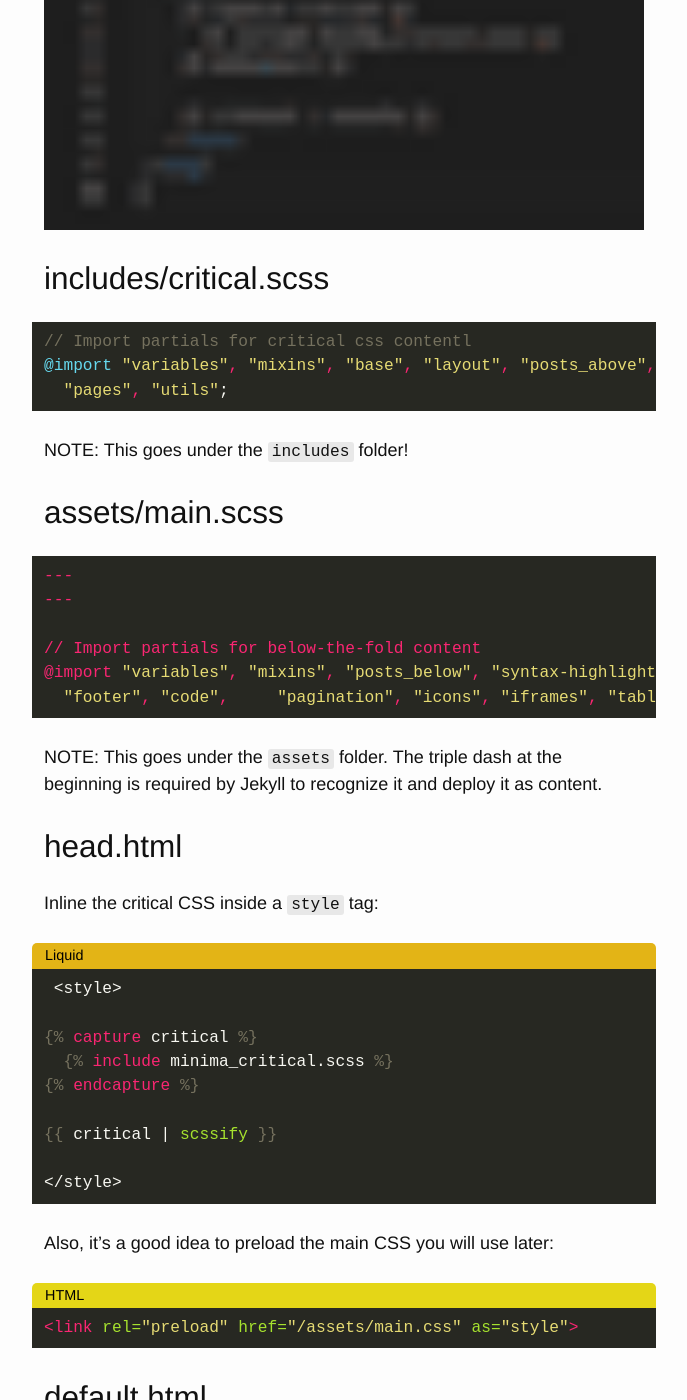
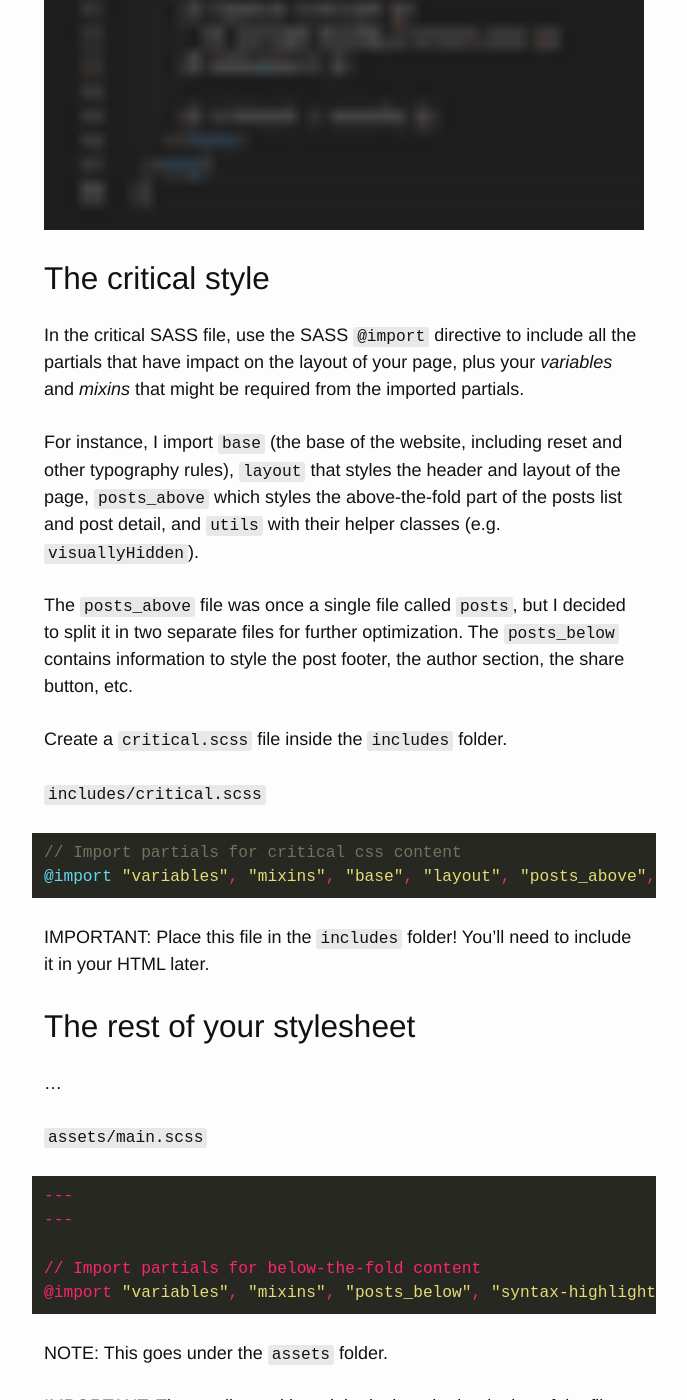
Before and after one commit to verlok/verlok.github.io, a Jekyll site: the page built from _posts/2019-06-17-critical-css-jekyll-sass-github-pages.md, in a window 1280 px wide and 1400 px high, scrolled down 552 px. Shown: the whole window, without its empty margins (296-983 px from the left). Built offline with Jekyll 4.4.1, drawn with Linux system fonts in a browser that asks for light colours; some of the changed text lies outside the part shown.

Commit message:
Improved critical sass post

````diff
--- a/_posts/2019-06-17-critical-css-jekyll-sass-github-pages.md
+++ b/_posts/2019-06-17-critical-css-jekyll-sass-github-pages.md
@@ -11,31 +11,44 @@ image: critical-css-jekyll-sass-github-pages__2x.png
 
 This site is run by Jekyll on GitHub pages and its CSS is build using SASS. Today I decided to boost performance even more inlining the render-blocking "critical" CSS, but I struggled to find an easy way to do it. Here's how I did it.
 
-<img alt="TODO" src="/assets/post-images/critical-css-jekyll-sass-github-pages__ph.png" data-src="/assets/post-images/critical-css-jekyll-sass-github-pages__1x.png" data-srcset="/assets/post-images/critical-css-jekyll-sass-github-pages__1x.png 1x, /assets/post-images/critical-css-jekyll-sass-github-pages__2x.png 2x" class="lazy post-image">
+<img alt="HTML + Jekyll code for critical CSS" src="/assets/post-images/critical-css-jekyll-sass-github-pages__ph.png" data-src="/assets/post-images/critical-css-jekyll-sass-github-pages__1x.png" data-srcset="/assets/post-images/critical-css-jekyll-sass-github-pages__1x.png 1x, /assets/post-images/critical-css-jekyll-sass-github-pages__2x.png 2x" class="lazy post-image">
 
-## includes/critical.scss
+## The critical style
+
+In the critical SASS file, use the SASS `@import` directive to include all the partials that have impact on the layout of your page, plus your _variables_ and _mixins_ that might be required from the imported partials.
+
+For instance, I import `base` (the base of the website, including reset and other typography rules), `layout` that styles the header and layout of the page, `posts_above` which styles the above-the-fold part of the posts list and post detail, and `utils` with their helper classes (e.g. `visuallyHidden`).
+
+The `posts_above` file was once a single file called `posts`, but I decided to split it in two separate files for further optimization. The `posts_below` contains information to style the post footer, the author section, the share button, etc.
+
+Create a `critical.scss` file inside the `includes` folder.
+
+`includes/critical.scss`
 
 ```scss
-// Import partials for critical css contentl
-@import "variables", "mixins", "base", "layout", "posts_above",
-  "pages", "utils";
+// Import partials for critical css content
+@import "variables", "mixins", "base", "layout", "posts_above", "pages", "utils";
 ```
 
-NOTE: This goes under the `includes` folder!
+IMPORTANT: Place this file in the `includes` folder! You'll need to include it in your HTML later.
 
-## assets/main.scss
+## The rest of your stylesheet
+
+...
+
+`assets/main.scss`
 
 ```scss
 ---
 ---
 
 // Import partials for below-the-fold content
-@import "variables", "mixins", "posts_below", "syntax-highlighting",
-  "footer", "code",	"pagination", "icons", "iframes", "tables";
+@import "variables", "mixins", "posts_below", "syntax-highlighting", "footer", "code", "pagination", "icons", "iframes", "tables";
 ```
 
-NOTE: This goes under the `assets` folder. The triple dash at the beginning is required by Jekyll to recognize it and deploy it as content.
+NOTE: This goes under the `assets` folder.
 
+IMPORTANT: The two lines with a triple dash at the beginning of the file are required by Jekyll to recognize and deploy the file as content.
 
 ## head.html
 
````
